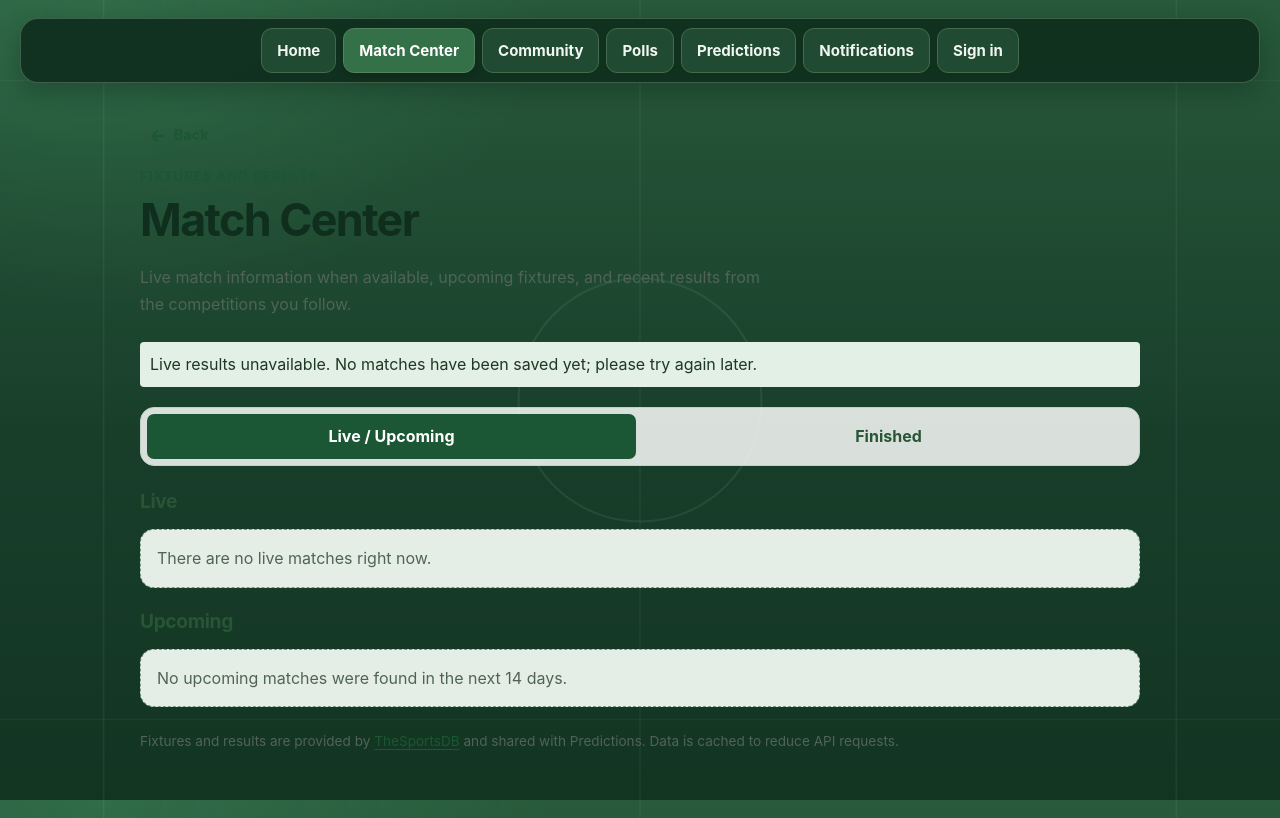
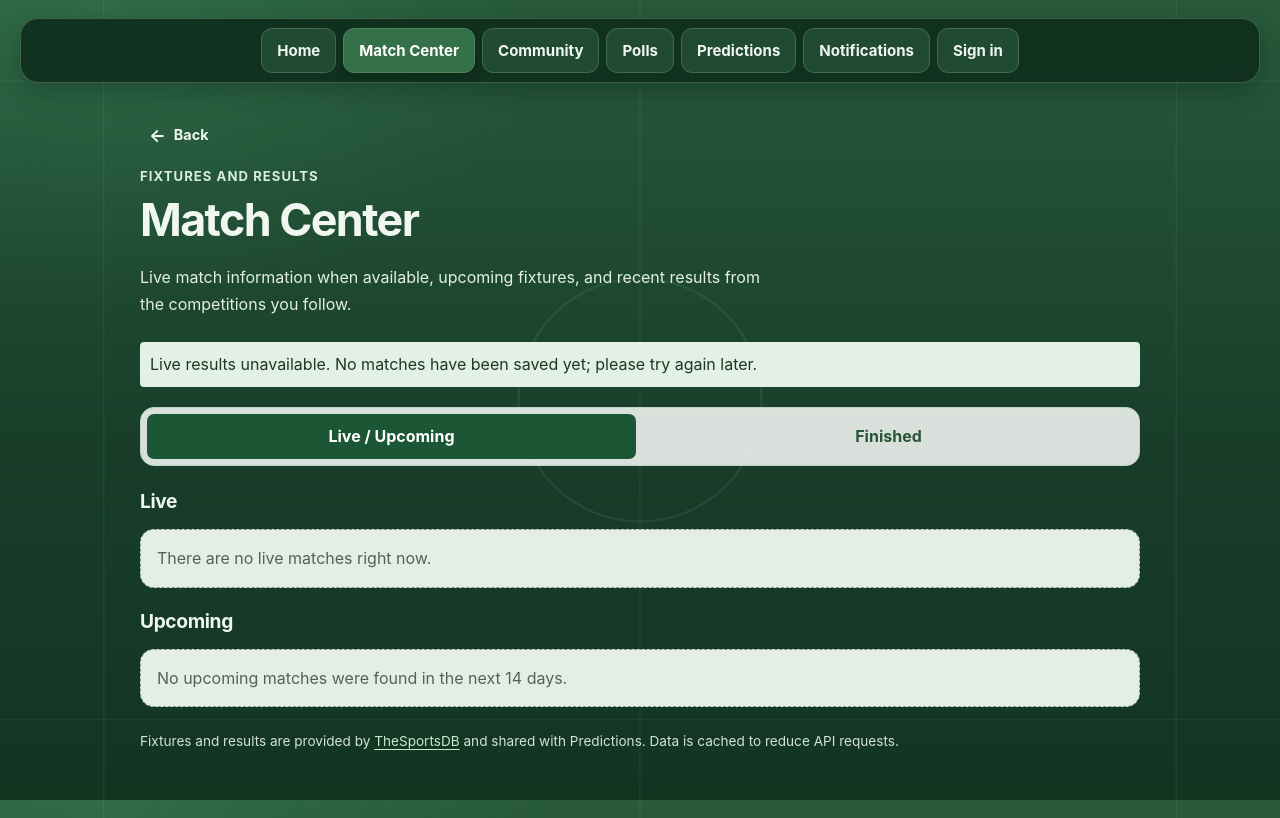
Before and after one commit to tanti-bia/WoSo-Fan-Community, a PHP site: page /woso_app/matches.php in a window 1280 px wide. Run offline with PHP 8.4, Linux system fonts and the light colour scheme; data that the repository does not hold is empty.

Commit message:
fixed style issues

```diff
--- a/woso_app/football_api.php
+++ b/woso_app/football_api.php
@@ -321,7 +321,11 @@ function football_match_status_label(array $fixture): string
 		$liveTime = $liveTime['short'] ?? $liveTime['long'] ?? '';
 	}
 	if (is_string($liveTime) && $liveTime !== '') {
-		return $liveTime;
+		return match (strtoupper(trim($liveTime))) {
+			'1H' => '1st half',
+			'2H' => '2nd half',
+			default => $liveTime,
+		};
 	}
 
 	$reason = $status['reason'] ?? [];
--- a/woso_app/styles.css
+++ b/woso_app/styles.css
@@ -2444,6 +2444,25 @@ body > p
 	grid-row: 1 / span 2;
 }
 
+/* Keep secondary profile actions readable over the dark green theme. */
+.profile-secondary-button,
+.profile-account-actions .profile-secondary-button
+{
+	border-color: var(--green-300);
+	background-color: #fff;
+	color: var(--green-900);
+}
+
+.profile-secondary-button:hover,
+.profile-secondary-button:focus-visible,
+.profile-account-actions .profile-secondary-button:hover,
+.profile-account-actions .profile-secondary-button:focus-visible
+{
+	border-color: var(--line);
+	background-color: var(--surface-muted);
+	color: var(--green-900);
+}
+
 @media (max-width: 620px)
 {
 	.post-review-form label,
@@ -2680,6 +2699,49 @@ body > p
   color: var(--green-900);
 }
 
+.match-center-heading h1,
+.match-center .match-view-panel > h2
+{
+  color: #f0f6f0;
+}
+
+.match-center .home-eyebrow
+{
+  color: #d8efdc;
+}
+
+.match-center .match-center-heading > p:last-child
+{
+  color: #e4efe6;
+}
+
+.match-center .page-back-button
+{
+  color: #f0f6f0;
+}
+
+.match-center .page-back-button:hover,
+.match-center .page-back-button:focus-visible
+{
+  color: var(--green-900);
+}
+
+.match-center .match-attribution
+{
+  color: #d4e3d7;
+}
+
+.match-center .match-attribution a
+{
+  color: #c4ebce;
+}
+
+.match-center .match-attribution a:hover,
+.match-center .match-attribution a:focus-visible
+{
+  color: #fff;
+}
+
 @media (max-width: 560px)
 {
   .page-back-bar
```
